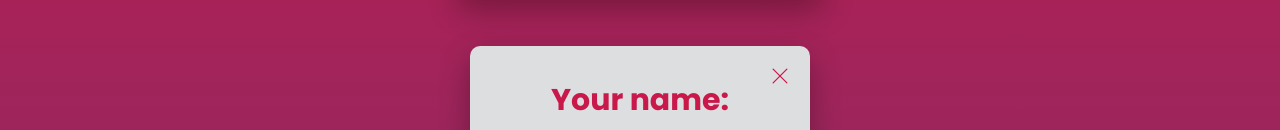
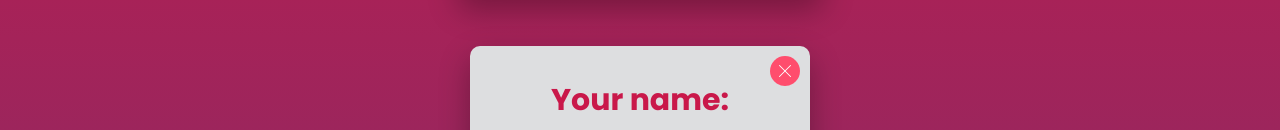
Before and after one commit to khangbeo/name-color-change, a React (Create React App) app: page / in a window 1280 px wide. Both pictures are taken after typing "Sample" into the empty fields and a click on the button "Submit". Shown: the part 424-554 px from the top of the page. Built offline with nearby package versions, Linux system fonts and the light colour scheme.

Commit message:
2 files modified

```diff
--- a/src/CloseIcon.js
+++ b/src/CloseIcon.js
@@ -4,8 +4,8 @@ export default function CloseIcon() {
   return (
     <svg
       xmlns="http://www.w3.org/2000/svg"
-      width="20"
-      height="20"
+      width="16"
+      height="16"
       fill="currentColor"
       className="bi bi-x-lg"
       viewBox="0 0 16 16"
--- a/src/style.css
+++ b/src/style.css
@@ -107,9 +107,15 @@ button {
   background: none;
   border: none;
   cursor: pointer;
-  right: 20px;
-  top: 20px;
-  color: #c9184a;
+  right: 10px;
+  top: 10px;
+  border-radius: 50%;
+  background-color: #ff4d6d;
+  color: #fff;
+  padding: 5px;
+  width: 30px;
+  height: 30px;
+  transition: background-color 0.2s ease;
   position: absolute;
 }
 
@@ -122,5 +128,5 @@ input:focus {
 }
 
 .btn-delete:hover {
-  color: #a50c37;
+  background-color: #a50c37;
 }
```
